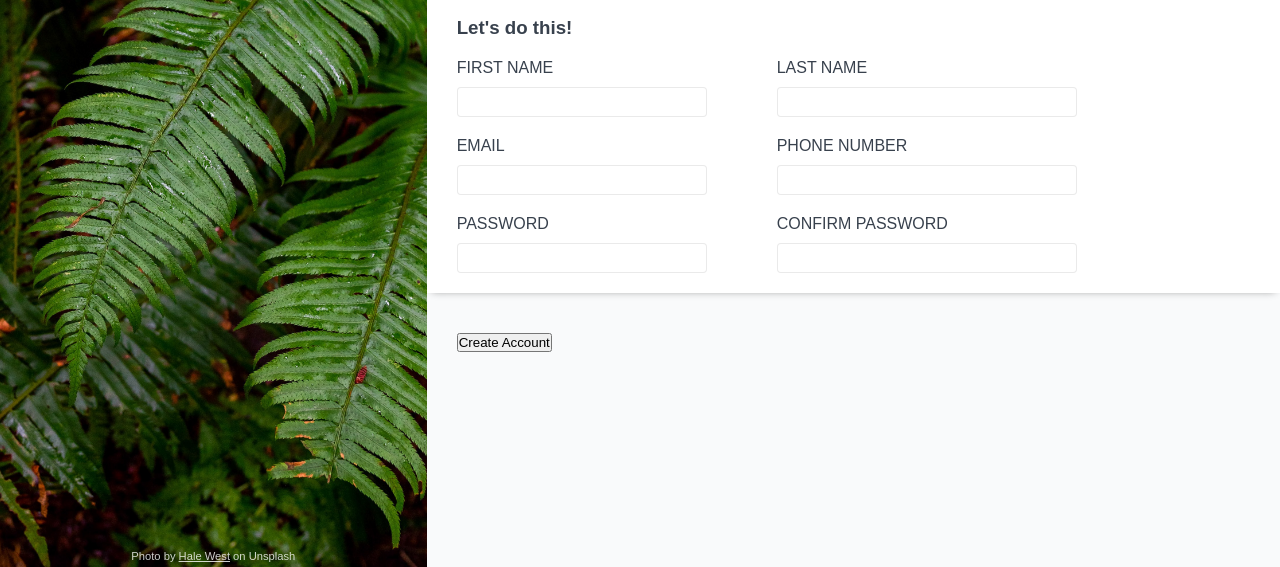
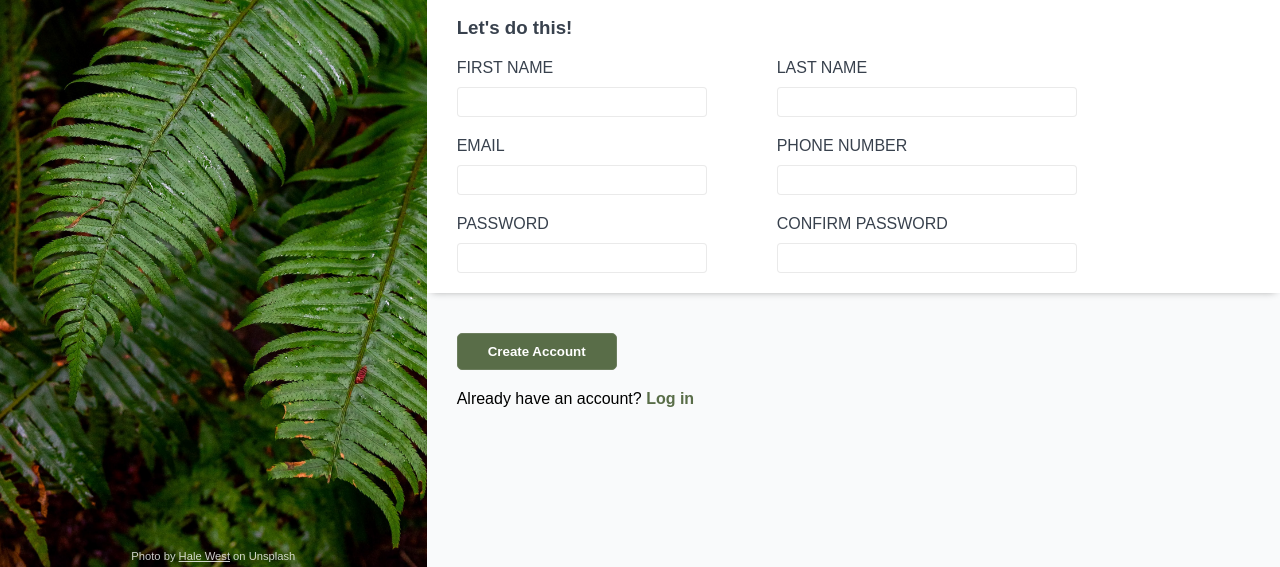
Before and after one commit to NishanBhattarai327/Sign-Up-Form, a plain HTML site: page index.html in a window 1280 px wide. Shown: the part 233-800 px from the top of the page. Drawn offline with Linux system fonts and the light colour scheme.

Commit message:
Style non-typing inputs i.e. submit btn and link

```diff
--- a/css/style.css
+++ b/css/style.css
@@ -17,6 +17,7 @@
 	font-family: ubuntu, sans-serif;
 }
 
+/*side images and log and credit **************************/
 .left-side {
 	background: lavender;
 	background-image: url("../images/fern.jpg");
@@ -59,6 +60,8 @@
 
 
 /*Form side styling*/
+
+/*Typing inputs *******************/
 .right-side {
 	background: hsl(210deg 20% 98%);
 }
@@ -110,3 +113,29 @@
 .non-typing-inputs {
 	padding-top: 40px;
 }
+
+/*non-typing inputs (submit button and link)**********/
+.submit-btn {
+	padding: 10px 30px;
+	margin: 0 0 20px 0;
+	background: rgb(89 109 72);
+	color: white;
+	font-weight: 600;
+	border-radius: 5px;
+	border: 1px solid rgb(109 126 94);
+}
+.submit-btn:hover {
+	background: rgb(89 109 72/90%);
+	cursor: pointer;
+}
+.submit-btn:active {
+	background: rgb(89 109 72/80%);
+}
+
+.non-typing-inputs a {
+	font-weight: 600;
+	text-decoration: none;
+}
+.non-typing-inputs a:visited, .non-typing-inputs a:link {
+	color: rgb(89 109 72);
+}
--- a/index.html
+++ b/index.html
@@ -59,7 +59,8 @@
 					</div>
 				</div>
 				<div class="non-typing-inputs">
-					<button type="submit">Create Account</button>
+					<button type="submit" class="submit-btn">Create Account</button>
+					<p>Already have an account? <a href="#">Log in</a></p>
 				</div>
 			</form>
 		</div>
```
